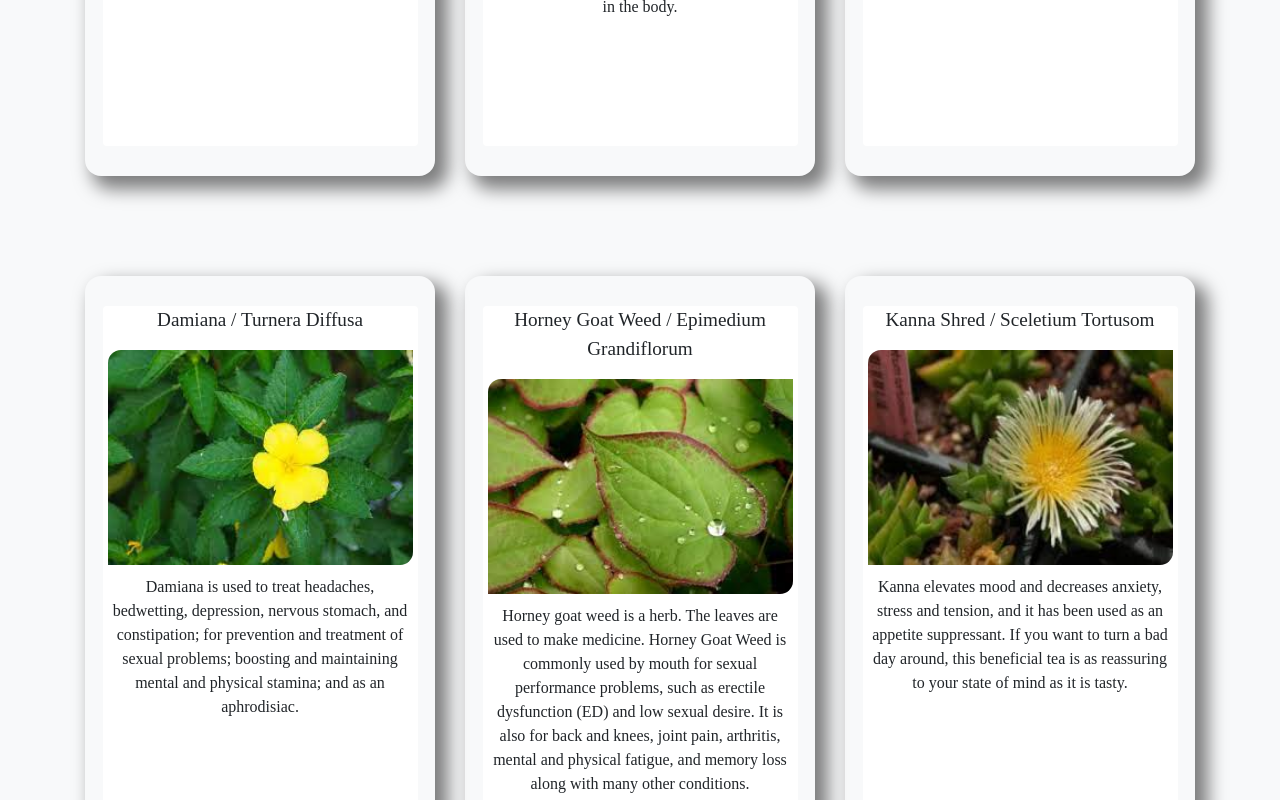
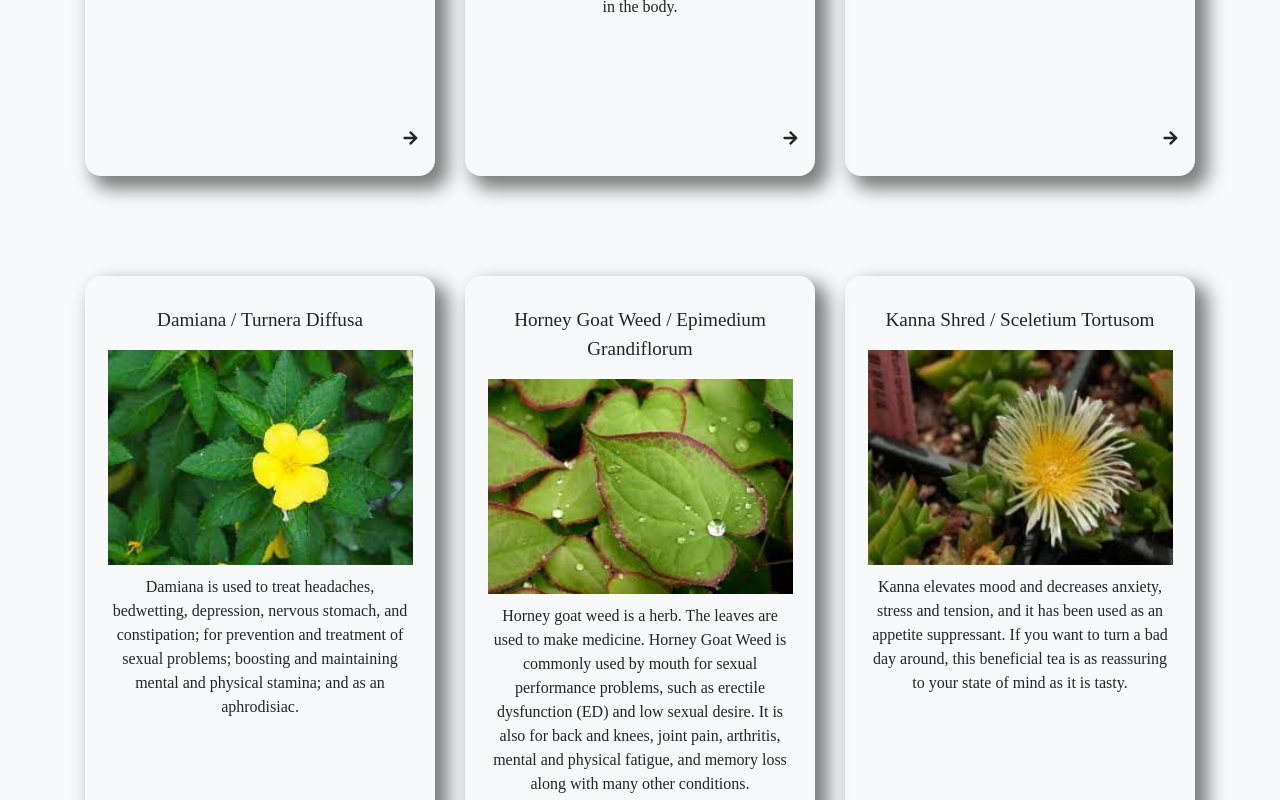
Before and after one commit to dballowe7912/euphoria-botanical, a React (Create React App) app: page /herbs in a window 1280 px wide. Shown: the part 620-1420 px from the top of the page. Built offline with nearby package versions, Linux system fonts and the light colour scheme; a web font is replaced by a local one.

Commit message:
Added product pricing to back of flip cards on DryHerb page and added arrows at bottom

```diff
--- a/public/index.html
+++ b/public/index.html
@@ -6,7 +6,7 @@
     <!-- Bootstrap CSS -->
     <link rel="stylesheet" href="https://cdn.jsdelivr.net/npm/bootstrap@4.5.3/dist/css/bootstrap.min.css" integrity="sha384-TX8t27EcRE3e/ihU7zmQxVncDAy5uIKz4rEkgIXeMed4M0jlfIDPvg6uqKI2xXr2" crossorigin="anonymous">
     <!-- Font Awesome -->
-    <link rel="stylesheet" href="https://cdnjs.cloudflare.com/ajax/libs/font-awesome/4.7.0/css/font-awesome.min.css">
+    <link rel="stylesheet" href="https://cdnjs.cloudflare.com/ajax/libs/font-awesome/5.15.4/css/all.min.css">
 
     <meta name="viewport" content="width=device-width, initial-scale=1" />
     <meta name="theme-color" content="#000000" />
--- a/src/components/App.css
+++ b/src/components/App.css
@@ -65,6 +65,7 @@ h5 {
 .card {
   width: 90%;
   height: 90%;
+  background-color: inherit;
   border: none;
 }
 
@@ -104,9 +105,11 @@ h5 {
 }
 
 .card__face--back {
-  background-color: var(--light);
   transform: rotateY(180deg);
   box-shadow: 10px 10px 18px 3px rgba(0, 0, 0, 0.5);
+  display: flex;
+  align-items: center;
+  justify-content: center;
 }
 
 .card-body {
@@ -123,7 +126,6 @@ h5 {
   width: 100%;
   display: block;
   padding: 5px 5px;
-  border-radius: 18px  0 18px 0;
   margin-top: 10px;
 }
 
@@ -142,6 +144,12 @@ p.card-text {
 .clickable-card:hover {
   text-decoration: none;
   color: #000;
+}
+
+.card-flip-icon {
+  position: absolute;
+  bottom: 0;
+  right: 0;
 }
 
 /* Contact Page */
--- a/src/components/DryHerbCard.js
+++ b/src/components/DryHerbCard.js
@@ -1,6 +1,6 @@
 import React, { useState } from 'react';
 
-function DryHerbCard({herbTitle, src, details}) {
+function DryHerbCard({herbTitle, src, details, priceData}) {
 
     const [flipped, setFlipped] = useState(false);
 
@@ -8,12 +8,18 @@ function DryHerbCard({herbTitle, src, details}) {
         setFlipped(!flipped)
     }
 
+    priceData.map((i) => {
+        console.log(i.type, i.size, i.price.toFixed(2))
+    })
+
+
     return (
         <div
             onClick={handleClick}
             className="card-container col-md-4 clickable-card"
         >
             <div className={`card__inner ${flipped ? 'isFlipped' : ''}`}>
+
                 <div className=" card__face card__face--front">
                     <div className="card">
                         <p className="card-text custom-font card-title">{herbTitle}</p>
@@ -24,21 +30,35 @@ function DryHerbCard({herbTitle, src, details}) {
                             data-holder-rendered="true"
                         />
                         <div className="card-body">
-                        <p className="card-text custom-font card-summary">{details}</p>
-
+                            <p className="card-text custom-font card-summary">{details}</p>
+                            <span>
+                            <i class="fas fa-arrow-right card-flip-icon"></i>
+                            </span>
                         </div>
                     </div>
                 </div>
-                <div className="clickable-card card__face card__face--back">
-                    <div className="card mb-4 box-shadow card__content">
-                        <img className="card-img-top card-img-style"
-                            data-src="holder.js/100px225?theme=thumb&amp;bg=55595c&amp;fg=eceeef&amp;text=Thumbnail"
-                            alt="Thumbnail [100%x225]"
-                            src={src}
-                            data-holder-rendered="true"
-                        />
+
+                <div className=" card__face card__face--back">
+                    <div className="card">
+                        <p className="card-text custom-font card-title">{herbTitle}</p>
+
                         <div className="card-body">
-
+                        <p className="card-text custom-font card-pricing">{}</p>
+                            <div className="row border-bottom" style={{margin: "auto"}}>
+                                <div className="col">Product</div>
+                                <div className="col text-center">Size</div>
+                                <div className="col text-right">Price</div>
+                            </div>
+                            {priceData.map((i) => (
+                                <div className="row" style={{margin: "auto"}}>
+                                    <div className="col py-1">{i.type}</div>
+                                    <div className="col text-center py-1">{i.size}</div>
+                                    <div className="col text-right py-1">${i.price.toFixed(2)}</div>
+                                </div>
+                        ))}
+                        <span>
+                            <i className="fas fa-undo card-flip-icon"></i>
+                        </span>
                         </div>
                     </div>
                 </div>
--- a/src/pages/DryHerbs.js
+++ b/src/pages/DryHerbs.js
@@ -35,6 +35,7 @@ function DryHerbs() {
         window.scrollTo(0, 0)
     }, [])
 
+    // console.log(dryHerbs[0].pricing.map((i) => console.log(i.type, i.size, i.price)))
 
     return (
     <div className="dry-herbs-page">
@@ -42,24 +43,27 @@ function DryHerbs() {
         <div className="album bg-light">
             <div className="container">
             <div className="row">
-                <h1 className="custom-font text-center page-title" style={{maxHeight: '10px', margin: 'auto'}}>Dry Herbs</h1>
+                <h1 className="custom-font text-center page-title">Dry Herbs</h1>
             </div>
                 <div className="row" style={{paddingTop: "0"}}>
                     <DryHerbCard
                         src={akuamma}
                         herbTitle="Akuamma / Picralima Nitida"
                         details="A part of the plant with the highest concentration of alkaloids. It gives a sense of well-being in combination with mild sedation. Effects typically last between 3 and 4 hours."
+                        priceData={dryHerbs[0].pricing}
                     />
                     <DryHerbCard
                         src={blueLotus}
                         herbTitle="Blue Lotus / Nymphaea Caerulea"
                         details= "Blue Lotus is well respected as a holistic substance for centuries, with its ability to enhance mediation and promote relaxation. It also has been found to have pain relieving properties that moderate pain and muscle stress in the body."
+                        priceData={dryHerbs[1].pricing}
                     />
 
                     <DryHerbCard
                         src={catsClaw}
                         herbTitle="Cats Claw / Uncaria Tomentosa"
                         details= "Cats Claw is derived from a tropical vine. Cats Claw helps support your immune system, possible helping fight infections more effectively."
+                        priceData={dryHerbs[2].pricing}
                     />
 
                 </div>
@@ -70,18 +74,21 @@ function DryHerbs() {
                         src={damiana}
                         herbTitle="Damiana / Turnera Diffusa"
                         details= "Damiana is used to treat headaches, bedwetting, depression, nervous stomach, and constipation; for prevention and treatment of sexual problems; boosting and maintaining mental and physical stamina; and as an aphrodisiac."
+                        priceData={dryHerbs[3].pricing}
                     />
 
                     <DryHerbCard
                         src={horneyGoat}
                         herbTitle="Horney Goat Weed / Epimedium Grandiflorum"
                         details= "Horney goat weed is a herb. The leaves are used to make medicine. Horney Goat Weed is commonly used by mouth for sexual performance problems, such as erectile dysfunction (ED) and low sexual desire. It is also for back and knees, joint pain, arthritis, mental and physical fatigue, and memory loss along with many other conditions."
+                        priceData={dryHerbs[4].pricing}
                     />
 
                     <DryHerbCard
                         src={kanna}
                         herbTitle="Kanna Shred / Sceletium Tortusom"
                         details= "Kanna elevates mood and decreases anxiety, stress and tension, and it has been used as an appetite suppressant. If you want to turn a bad day around, this beneficial tea is as reassuring to your state of mind as it is tasty."
+                        priceData={dryHerbs[5].pricing}
                     />
 
 
@@ -93,16 +100,19 @@ function DryHerbs() {
                         src={kava}
                         herbTitle="Kava Extract / Piper Methysticum"
                         details= "Kava contains substances called kavapyrones. They act much like alcohol on your brain, making you feel calm, relaxed, and happy. The plant is also thought to relieve pain, seizures, and relax muscles. You can buy it as an herbal supplement online and in health food stores."
+                        priceData={dryHerbs[6].pricing}
                     />
                     <DryHerbCard
                         src={dagga}
                         herbTitle="Wild Dagga (Lions Tail) / Leonotis Leonurus"
                         details= "Wild Dagga mixtures are also consumed to help high blood pressure, jaundice, hemorrhoids, dysentery, fever, headaches, influenza, asthma, and coughs. Wild Dagga is commonly referred to as wild cannabis."
+                        priceData={dryHerbs[7].pricing}
                     />
                     <DryHerbCard
                         src={wormwood}
                         herbTitle="Wormwood / Artemisia"
                         details= "Wormwood is an herb that is native to Europe and North America. It is traditionaly used as a bitter tonic, carminative to support healthy appetite levels, and a healthy flora in the digestive tract. Wormwood is also used to treat fever, liver disease, depression, muscle pain, memory loss and worm infections."
+                        priceData={dryHerbs[8].pricing}
                     />
 
                 </div>
@@ -113,16 +123,19 @@ function DryHerbs() {
                         src={palo}
                         herbTitle="Palo Azul - Detox Cheese"
                         details= "The bark of this plant has been used to create a potent cleansing tea for thousands of years. This detox clears toxins in the bladder, kidneys, and even removes traces of drug metabolites from urine, helping you pass a urinalysis."
+                        priceData={dryHerbs[9].pricing}
                     />
                     <DryHerbCard
                         src={whiteWillow}
                         herbTitle="White Willow Bark Powder"
                         details= "The bark of white willow contains salicin, which is a chemical similar to aspirin. In combination with the herb's powerful anti-inflammatory plant compounds, salicin is thought to be responsible for the pain-relieving and anti-inflammatory effects of the herb."
+                        priceData={dryHerbs[10].pricing}
                     />
                     <DryHerbCard
                         src={marshmallow}
                         herbTitle="Marshmallow Root Powder / Althaea Officinalis"
                         details= "An herbal remedy used for multiple ailments; marshmallow root is the base of the marshmallow plant. Medically, the root may be used for anything from chapped skin to a common cold. Marshmallow root may also be used as a cosmetic ingredient. It can be used to treat bruises, to sooth a stomache ache, to treat gastritis, indigestion, as well as some coughs. The remedy has been used to treat Crohn's disease, asthma, diarrhea, and gastroesophageal reflux disease. This should be taken with at least 8oz of liquid. Consuming this product can expose you to lead, which is known in the state of California to cause birth defects of other reproductive harm."
+                        priceData={dryHerbs[11].pricing}
                     />
 
                 </div>
@@ -133,16 +146,19 @@ function DryHerbs() {
                         src={dreamHerb}
                         herbTitle="Calea Zacatachichi / Calea Ternifolia"
                         details= "Medium sized shrub that is known to be a hallucinogen and to increase dreams. Because of this, it is often referred to as the 'dream herb'. It is also called 'bitter grass' because the plant material of calea zactachichi has an intense bitter taste. Calea zactachichi has been used in folk remedies for thousands of years as an appetite stimulant, cleansing agent, calming agent, laxative, and for the treatment of diarrhea, dysentery, fever, skin rashes, swollen scalps, and headaches. Some people use this herb to induce psychic dreams, help remember dreams, and to increase dreaming. This herb has also been studied for mental enchancement and sleep."
+                        priceData={dryHerbs[12].pricing}
                     />
                     <DryHerbCard
                         src={ilex}
                         herbTitle="Ilex Guayusa"
                         details= "Ilex Guayusa is a species of tree of the holly genus, native to the Amazon Rainforest. One of three known caffeinated holly trees, the leaves of the guayusa tree are dried and brewed like a tea for their stimulative effects. Guayusa leaves contain various beneficial compounds linked to potential health benefits. This Amazonian plant is fich in antioxidants and caffeine that may promote weight loss, blood sugar regulation, and improved mood and alertness. Its tea is safe to drink and serves as an excellent alternative to coffee and energy drinks by providing a healthier energy lift."
+                        priceData={dryHerbs[13].pricing}
                     />
                     <DryHerbCard
                         src={lavender}
                         herbTitle="Lavendar Petals / Lamianceae Lavendula"
                         details= "Lavender oil is believed to have anticeptic and anti-inflammatory properties, which can help to heal minor burns and bug bites. In addition to helping digestive problems, lavender is used to help relieve pain from headaches, sprains, toothaches, and sores. It can also be used to prevent hair loss."
+                        priceData={dryHerbs[14].pricing}
                     />
 
                 </div>
@@ -153,16 +169,19 @@ function DryHerbs() {
                         src={maitake}
                         herbTitle="Maitake Mushroom"
                         details= "Maitake Mushroom is used to treat cancer and also to relieve some of the side effects of chemical treatment (chemotherapy) for cancer. It is also used for HIV/AIDS, chronic fatigue syndrome (CFS), hepatitis, hay fever, diabetes, high blood pressure, high cholesterol, weight loss, and infertility due to a condition known as polycystic ovary syndrome."
+                        priceData={dryHerbs[15].pricing}
                     />
                     <DryHerbCard
                         src={matcha}
                         herbTitle="Matcha Green Tea"
                         details= "Matcha is a type of green tea by taking young tea leaves and grinding them into a bright green powder. Matcha, like other green teas, contains a class of antioxidants called catechins. Matcha is high in catechins called EGCG (epigallocatechin gallate), which is believed to have cancer fighting effects on the body. Studies have linked green tea to a variety of health benefits, like helping prevent heart disease, type 2 diabetes, cancer, and even encouraging weight loss."
+                        priceData={dryHerbs[16].pricing}
                     />
                     <DryHerbCard
                         src={reishi}
                         herbTitle="Reishi Mushroom / Lingzhi"
                         details= "Reishi mushroom has been used to help enhance the immune system, reduce stress, improve sleep, and less fatigue. People also take Reishi for health conditions such as high blood pressure and high cholesterol."
+                        priceData={dryHerbs[17].pricing}
                     />
 
                 </div>
@@ -173,16 +192,19 @@ function DryHerbs() {
                         src={skullCap}
                         herbTitle="Blue Skull Cap Leaf / Scutellaria Laterflora"
                         details= "Blue Skull cap is used for trouble sleeping (insomnia), anxiety, stroke, paralysis caused by stroke, as well as, fever and high cholesterol."
+                        priceData={dryHerbs[18].pricing}
                     />
                     <DryHerbCard
                         src={tumeric}
                         herbTitle="Tumeric Capsule / Tumeric Powder"
                         details= "Tumeric is a plant that is related to ginger, it is grown throughout India, parts of Asia, and Central America. It is commonly known as Indian saffron or the golden spice. Cercumin, the active ingredient in tumeric, is known for reducing the number of heart attacks bypass patients have after surgery, controlling knee pain from osteoarthritis, and reducing the skin irritation that often occurs after radiation treatments for breast cancer."
+                        priceData={dryHerbs[19].pricing}
                     />
                     <DryHerbCard
                         src={valerian}
                         herbTitle="Valerian / Valeriana Officinalis"
                         details= "The root of this flowering plant is dried and used as an herbal remedy. Valerian is most commonly used for sleep disorders such as insomnia. It is used orally for anxiety and psychological stress."
+                        priceData={dryHerbs[20].pricing}
                     />
 
                 </div>
@@ -193,6 +215,7 @@ function DryHerbs() {
                         src={whiteSage}
                         herbTitle="White Sage"
                         details= "Burning White Sage is a ritual known for smudging. Smudging is a cleansing ceremony used to help people, places, or even objects to get rid of negative energy or even bad spirits."
+                        priceData={dryHerbs[21].pricing}
                     />
 
                 </div>
```
